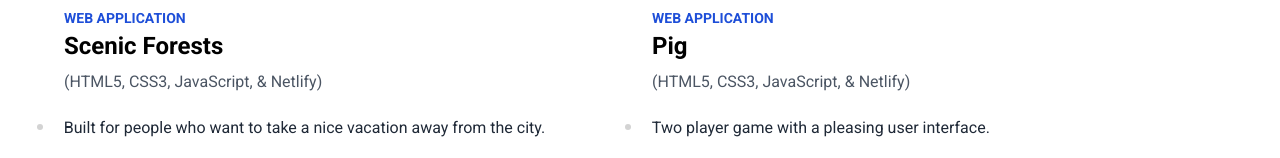
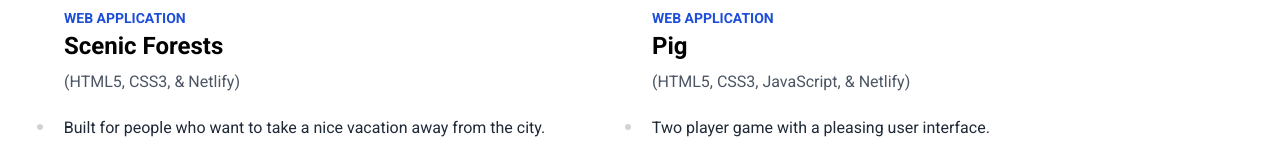
Before and after one commit to jordanduran/port, a Next.js app: page / in a window 1280 px wide. Shown: the part 717-875 px from the top of the page. Built offline with nearby package versions, Linux system fonts and the light colour scheme.

Commit message:
Removed item from tech stack

```diff
--- a/components/ProjectsSection.js
+++ b/components/ProjectsSection.js
@@ -23,7 +23,7 @@ const ProjectsSection = () => {
             Scenic Forests
           </h2>
           <p className='text-base text-gray-600 mb-3'>
-            (HTML5, CSS3, JavaScript, & Netlify)
+            (HTML5, CSS3, & Netlify)
           </p>
           <li className='project-list list-inside col-span-1 text-gray-800 leading-loose w-100 max-w-lg'>
             Built for people who want to take a nice vacation away from the
```
